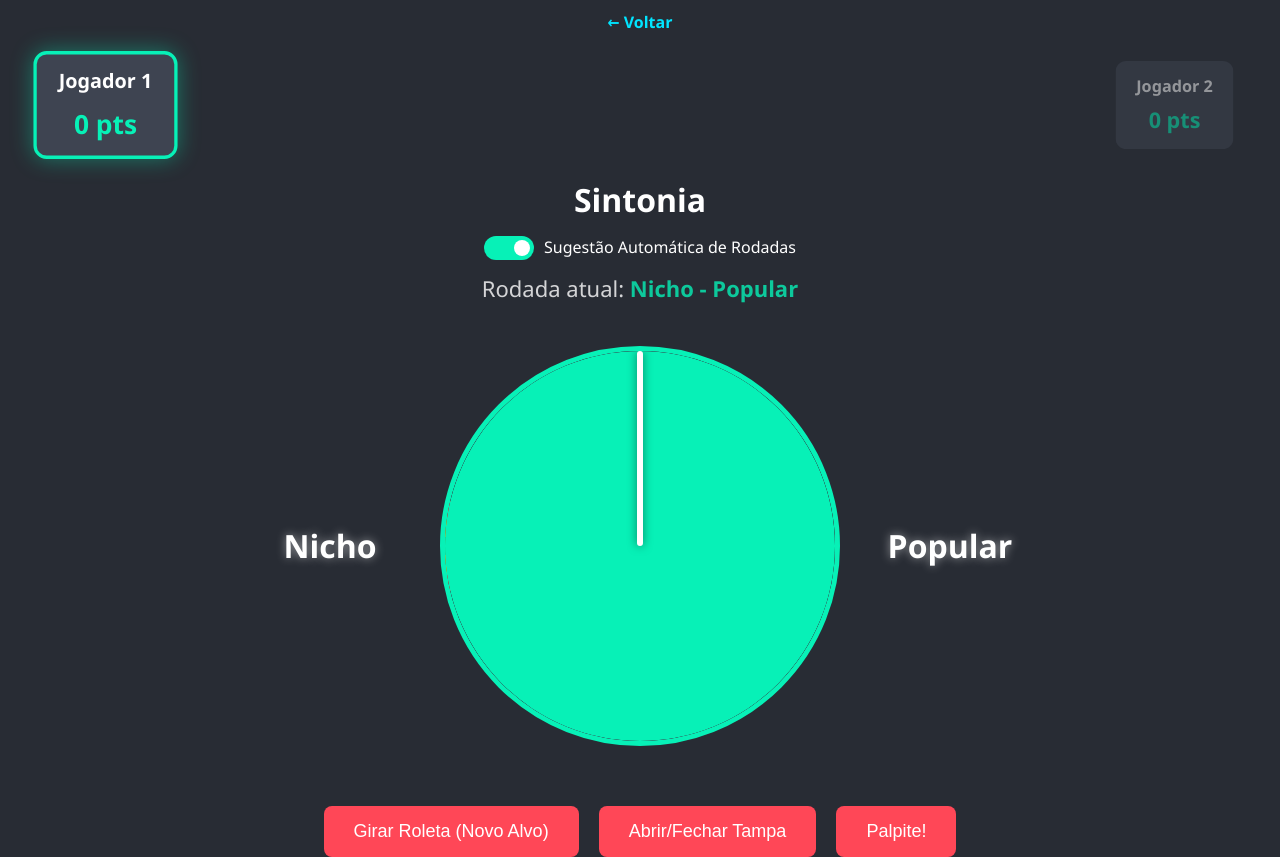
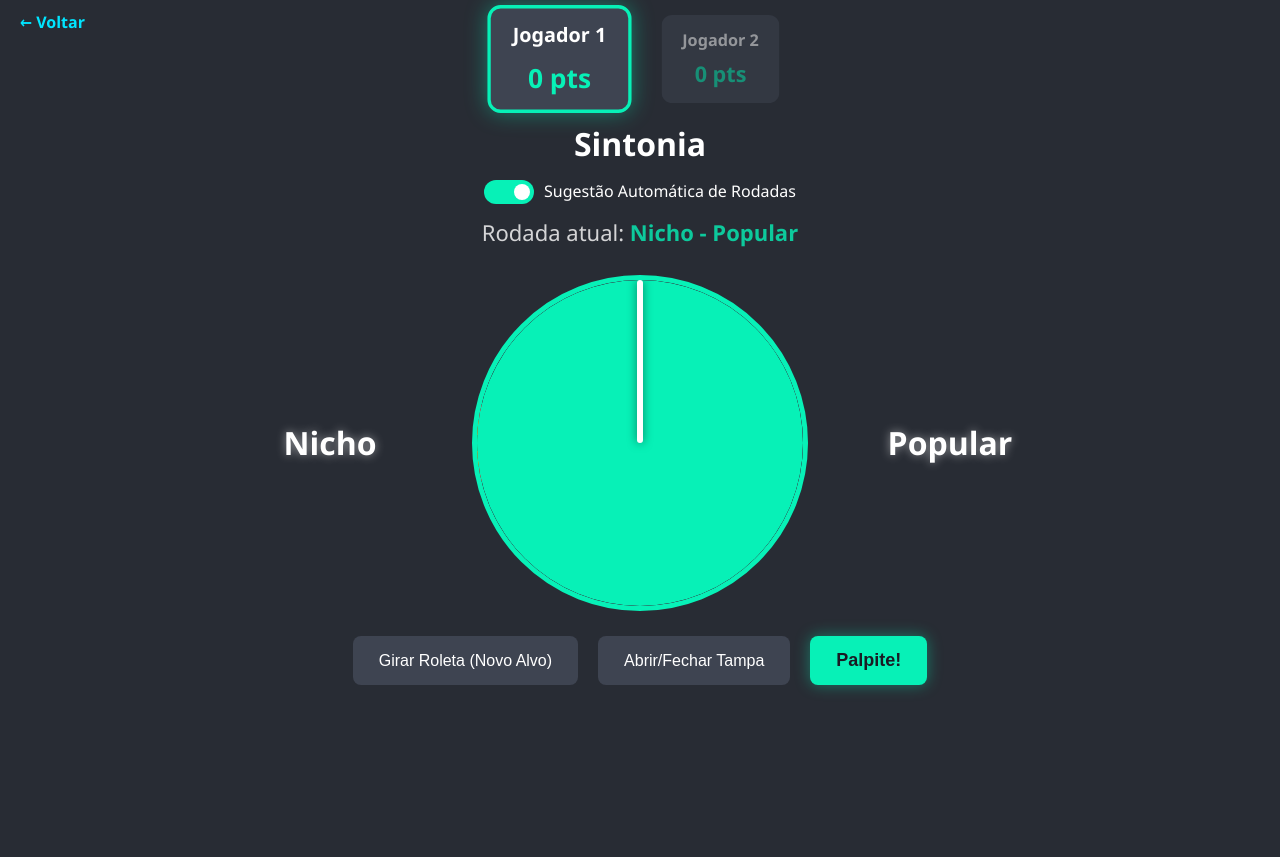
Before and after one commit to mgabrielalmeida/PartyGames, a plain HTML site: page games/sintonia/index.html in a window 1280 px wide. After the commit the page ends 800 px from the top, so only its background shows below. Drawn offline with Linux system fonts and the light colour scheme.

Commit message:
Update na interface do sintonia

```diff
--- a/games/sintonia/style.css
+++ b/games/sintonia/style.css
@@ -24,16 +24,25 @@ p {
 }
 
 /* --- PLACAR E TURNOS --- */
+.barra-superior {
+    display: grid;
+    grid-template-columns: 1fr auto 1fr;
+    align-items: start;
+    width: 100%;
+    margin-bottom: 10px;
+}
+
+.barra-superior .back-btn {
+    margin: 0;
+    justify-self: start;
+    margin-left: 20px;
+}
+
 .placar {
-    position: relative;
-    /* Mudado de absolute para relative */
-    width: 100%;
     display: flex;
-    justify-content: space-between;
-    padding: 0 40px;
-    box-sizing: border-box;
-    margin-bottom: 20px;
-    /* Adicionado para dar um respiro antes do título do jogo */
+    justify-content: center;
+    gap: 30px;
+    grid-column: 2;
     z-index: 20;
 }
 
@@ -161,7 +170,7 @@ input:checked+.slider:before {
     width: 800px;
     /* Largura fixa que acomoda a roda e 200px pra cada lado */
     max-width: 100%;
-    margin: 20px auto 40px auto;
+    margin: 5px auto 5px auto;
     display: flex;
     justify-content: center;
     align-items: center;
@@ -196,9 +205,10 @@ input:checked+.slider:before {
 
 /* --- A RODA (Ponto de Referência - Agora um Círculo Completo) --- */
 .roda {
-    /* --- CORREÇÃO: Tamanho igual para um círculo perfeito --- */
-    width: 400px;
-    height: 400px;
+    /* --- CORREÇÃO: Tamanho flexível para caber na tela --- */
+    width: min(42vh, 400px);
+    height: min(42vh, 400px);
+    aspect-ratio: 1;
     margin: 0;
     /* A margem agora fica na area-jogo */
 
@@ -278,18 +288,34 @@ input:checked+.slider:before {
 
 /* Estilo do Botão (Manteve-se igual) */
 button {
-    background-color: #ff4757;
+    background-color: #3e4451;
     color: white;
-    padding: 15px 30px;
-    font-size: 18px;
-    border: none;
+    padding: 12px 24px;
+    font-size: 16px;
+    font-weight: 500;
+    border: 2px solid transparent;
     border-radius: 8px;
     cursor: pointer;
-    transition: background-color 0.2s;
+    transition: all 0.2s cubic-bezier(0.175, 0.885, 0.32, 1.275);
 }
 
 button:hover {
-    background-color: #ff6b81;
+    background-color: #4b5263;
+    transform: scale(1.05);
+}
+
+#btn-palpite {
+    background-color: #07f1b7;
+    color: #1a1a24;
+    font-weight: bold;
+    font-size: 18px;
+    box-shadow: 0 0 15px rgba(7, 241, 183, 0.4);
+}
+
+#btn-palpite:hover {
+    background-color: #09ffd2;
+    box-shadow: 0 0 25px rgba(7, 241, 183, 0.6);
+    transform: scale(1.1);
 }
 
 /* --- Estilo Base para ambas as tampas --- */
```
